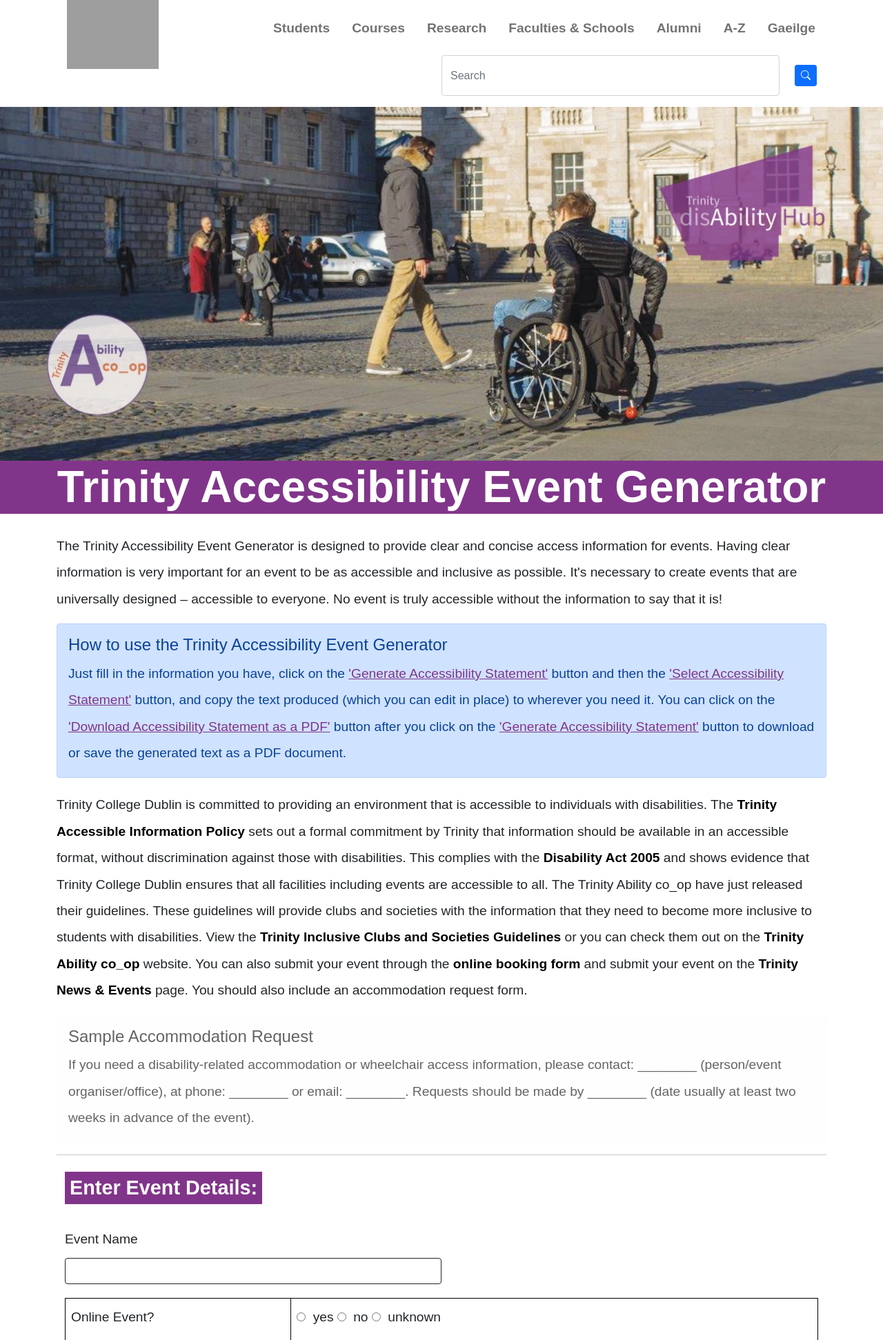
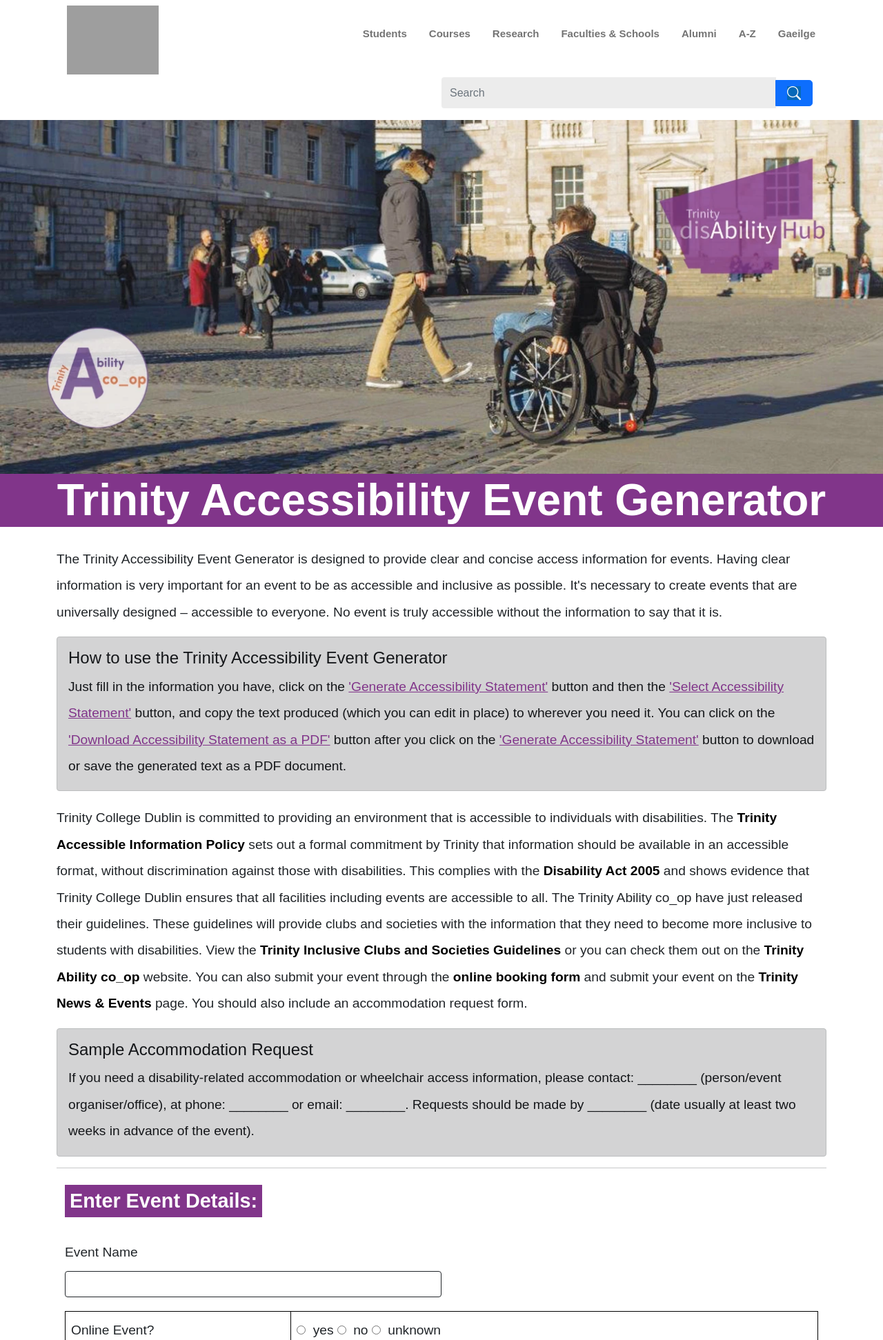
Before and after one commit to marklkm/accessibility-generator, a PHP site: page / in a window 1280 px wide. Shown: the top 1943 px of the page at 69% size. Run offline with PHP 8.4, Linux system fonts and the light colour scheme; some libraries are stand-ins or nearby versions; grey boxes are pictures that could not be loaded.

Commit message:
added an alert for a sample accommodation request form

```diff
--- a/css/styles.css
+++ b/css/styles.css
@@ -4,6 +4,7 @@ body {
     font: normal 1.2em Arial, Verdana; /* best size and font for accessibility */
      line-height: 2;
 }
+
 
 @media only screen and (max-width: 600px) {
   body {
@@ -89,8 +90,26 @@ input[type="radio"]{
   }
 }
 
- .navbar {
+.search-input {
+
+    background: #ececec;
+    border: none;
+    height: 45px;
+}
+
+.blue-box {
+    display: flex;
+    justify-content: center;
+    align-items: center;
+    flex: 0 1 40px;
+    background: #0569b9;
+    position: relative;
+}
+
+
+.navbar {
   min-height: 80px;
+  font-size: 15px;
 }
 
 .navbar-brand {
@@ -131,12 +150,6 @@ input[type="radio"]{
   height: 450px;
 }
 
-.bg-image-full {
-    background-repeat: no-repeat;
-    background-attachment: scroll;
-    background-position: center;
-    background-size: cover;
-}
 
 .custom-tooltip {
   --bs-tooltip-bg: var(--bs-primary);
@@ -166,6 +179,14 @@ input[type="radio"]{
     font-style: normal !important;
     line-height: 1.9 !important;
     text-decoration: none;
+}
+
+.bg-image {
+  max-height: 580px;
+    width: 100%;
+    object-fit: cover;
+    object-position: center;
+    font-family: "object-fit: cover; object-position: center";
 }
 
 @media only screen and (min-width: 200px) and (max-width: 670px) {
--- a/index.html
+++ b/index.html
@@ -5,8 +5,8 @@
     <meta name="viewport" content="width=device-width, initial-scale=1.0, maximum-scale=1" />
     <meta name="theme-color" content="#000000" />
     <!-- Description -->
-    <meta name="description" content="The Trinity Accessibility Event Generator is designed to provide clear and concise access information for events. Having clear information is very important for an event to be as accessible and inclusive as possible. No event is truly accessible without the information to say that it is! Trinity College Dublin (also known as the University of Dublin) is a liberal environment where independence of thought is highly valued and all are encouraged to achieve their potential. We promote a diverse, interdisciplinary, inclusive environment which nurtures ground-breaking research, innovation, and creativity through engaging with issues of global significance." />
-    <meta itemprop="description" content="The Trinity Accessibility Event Generator is designed to provide clear and concise access information for events. Having clear information is very important for an event to be as accessible and inclusive as possible. No event is truly accessible without the information to say that it is! Trinity College Dublin (also known as the University of Dublin) is a liberal environment where independence of thought is highly valued and all are encouraged to achieve their potential. We promote a diverse, interdisciplinary, inclusive environment which nurtures ground-breaking research, innovation, and creativity through engaging with issues of global significance." />
+    <meta name="description" content="The Trinity Accessibility Event Generator is designed to provide clear and concise access information for events. Having clear information is very important for an event to be as accessible and inclusive as possible." />
+    <meta itemprop="description" content="The Trinity Accessibility Event Generator is designed to provide clear and concise access information for events. Having clear information is very important for an event to be as accessible and inclusive as possible." />
     <!-- Keywords -->
     <meta name="MobileOptimized" content="width" />
     <meta name="HandheldFriendly" content="true" />
@@ -44,8 +44,7 @@
     </script>
     <script src="js/generator.js">
     </script>
-    <script src="js/jquery.tooltip.js">
-    </script>
+
     <script>
       $(function() {
         generator.init ();
@@ -62,16 +61,15 @@
         height: auto !important;
       }
     </style>
-
   </head>
   <body>
     <!-- Navigation -->
-    <nav class="navbar navbar-expand-lg navbar-light bg-white py-0">
+    <nav class="navbar navbar-expand-lg navbar-light bg-white">
       <div class="container">
         <a class="navbar-brand nav-logo" href="https://www.tcd.ie/" target="_blank" rel="noopener">
           <img src="img/trinity_logo.svg" alt="Trinity College Dublin, the University of Dublin logo" height="100">
         </a>
-        <button class="navbar-toggler" type="button" data-bs-toggle="collapse" data-bs-target="#navbarNavDropdown" aria-controls="navbarNavDropdown" aria-expanded="false" aria-label="Toggle navigation">
+        <button class="navbar-toggler" type="button" data-bs-toggle="collapse" data-bs-target="#navbarNavDropdown" aria-controls="navbarNavDropdown" aria-expanded="false" aria-label="Open menu navigation">
           <span class="navbar-toggler-icon">
           </span>
         </button>
@@ -110,25 +108,26 @@
       </div>
     </nav>
 
-    <nav class="navbar2 navbar-expand-sm navbar-light bg-white mb-3 py-0">
-      <div class="container">
-
+    <nav class="navbar2 navbar-expand-lg navbar-light bg-white">
+    <div class="container-xl">
         <div class=" collapse navbar-collapse" id="navbarNavDropdown">
-          <ul class="navbar-nav ms-auto ml-auto">
-
+          <ul class="navbar-nav me-auto mb-lg-0">
           </ul>
-            <form class="d-flex w-50" role="search" aria-label="Site Search" action="https://www.tcd.ie/search/q/" method="get">
-              <input class="form-control me-2" type="search" placeholder="Search" aria-label="Search">
-              <button class="btn btn-primary btn-sm text-white" type="submit">
-              <i class="bi bi-search"></i>
-              </button>
+            <form class="d-flex w-50" role="search"
+            aria-label="Site Search" action="https://www.tcd.ie/search/q/" method="get">
+            <div class="input-group">
+              <input class="form-control search-input mt-3" type="search" placeholder="Search" aria-label="Search">
+              <button type="submit" class="btn btn-primary btn-lg text-white">
+              <i class="bi bi-search blue-box"></i>
+            </button>
+          </div>
             </form>
         </div>
       </div>
     </nav>
 
     <div class="mb-2 text-center">
-      <img src="img/jack-kavanagh-tcd.webp" alt="Jack Kavanagh on the front square in Trinity College Dublin in front of the Dining Hall." width="100%" class="bg-image img-fluid">
+      <img src="img/jack-kavanagh-tcd.webp" alt="Jack Kavanagh on the front square in Trinity College Dublin in front of the Dining Hall." class="bg-image img-fluid">
       <h1 class="display-3 fw-bold text-white text-header" style="background-color: #81358a;" id="#top">
         Trinity Accessibility Event Generator
       </h1>
@@ -143,10 +142,10 @@
         <div id="intro">
           <!-- Main text top of page -->
 
-          <p style="margin-top:20px;">The Trinity Accessibility Event Generator is designed to provide clear and concise access information for events. Having clear information is very important for an event to be as accessible and inclusive as possible. It's necessary to create events that are universally designed – accessible to everyone. No event is truly accessible without the information to say that it is!
+          <p style="margin-top:20px;">The Trinity Accessibility Event Generator is designed to provide clear and concise access information for events. Having clear information is very important for an event to be as accessible and inclusive as possible. It's necessary to create events that are universally designed – accessible to everyone. No event is truly accessible without the information to say that it is.
           </p>
 
-          <div class="alert alert-primary" role="alert">
+           <div class="alert alert-dark" role="alert">
             <h4 class="alert-heading">How to use the Trinity Accessibility Event Generator
             </h4>
             Just fill in the information you have, click on the <u>'Generate Accessibility Statement'</u> button and then the <u>'Select Accessibility Statement'</u> button, and copy the text produced (which you can edit in place) to wherever you need it. You can click on the <u>'Download Accessibility Statement as a PDF'</u> button after you click on the <u>'Generate Accessibility Statement'</u> button to download or save the generated text as a PDF document.
@@ -159,7 +158,7 @@
           </a> and shows evidence that Trinity College Dublin ensures that all facilities including events are accessible to all. The Trinity Ability co_op have just released their guidelines. These guidelines will provide clubs and societies with the information that they need to become more inclusive to students with disabilities. View the <a aria-label="Trinity Inclusive Clubs and Societies Guidelines" href="assets/trinity-inclusive-clubs-and-society-guidelines.pdf" target="_blank" rel="noopener nonreferrer" class="text-decoration-none">Trinity Inclusive Clubs and Societies Guidelines</a> or you can check them out on the
           <a aria-label="Vist the Trinity Ability co_op website" href="https://abilitycoop.com/" target="_blank" rel="noopener nonreferrer" class="text-decoration-none">Trinity Ability co_op </a>website. You can also submit your event through the <a aria-label="APPLICATION FOR THE HOLDING OF AN EVENT, RECEPTION OR PARTY IN COLLEGE" href="https://www.tcd.ie/Junior_Dean/events/booking.php" target="_blank" rel="noopener nonreferrer" class="text-decoration-none">online booking form</a> and submit your event on the <a href="https://www.tcd.ie/news_events/events/add/" target="_blank" rel="noopener nonreferrer" class="text-decoration-none">Trinity News &amp; Events</a> page. You should also include an accommodation request form.
           </p>
-          <div class="alert alert-light" role="alert">
+          <div class="alert alert-dark" role="alert">
             <h4 class="alert-heading">Sample Accommodation Request
             </h4>
             If you need a disability-related accommodation or wheelchair access information, please contact: ________ (person/event organiser/office), at phone: ________ or email: ________. Requests should be made by ________ (date usually at least two weeks in advance of the event).
@@ -937,6 +936,9 @@
         <!-- END OF SHORT QUESTIONS -->
 
 
+
+<!-- GENERATE BUTTONS -->
+
         <div id="generate" class="mt-2 mb-2">
           <button type="button" class="btn btn-dark btn-lg text-white gen-button" aria-label="Generate Acessibility Statement">
             Generate Accessibility Statement
@@ -951,10 +953,13 @@
         </div>
         <div class="clearfix">
         </div>
+
+<!-- statement text goes here -->
         <div class="form-outline mb-2 mt-2">
-          <textarea rows="10" id="result" class="hide form-control" name="accessibility_generator">
+          <textarea rows="10" id="result" class="hide form-control copyv" name="accessibility_generator">
           </textarea>
         </div>
+
         <div class="clearfix">
         </div>
         <div id="selectBtn" class="hide">
@@ -1155,8 +1160,7 @@
               </a>
               <!-- Facebook -->
               <a href="https://www.facebook.com/trinitycollegedublin" target="_blank" rel="noopener nonreferrer" class="btn btn-outline-dark btn-floating m-1 text-white rounded-circle" role="button">
-                <i class="bi bi-facebook">
-                </i>
+                <i class="bi bi-facebook"></i>
               </a>
               <!-- Twitter -->
               <a href="https://twitter.com/tcddublin" target="_blank" rel="noopener nonreferrer" class="btn btn-outline-dark btn-floating m-1 text-white rounded-circle" role="button">
```
